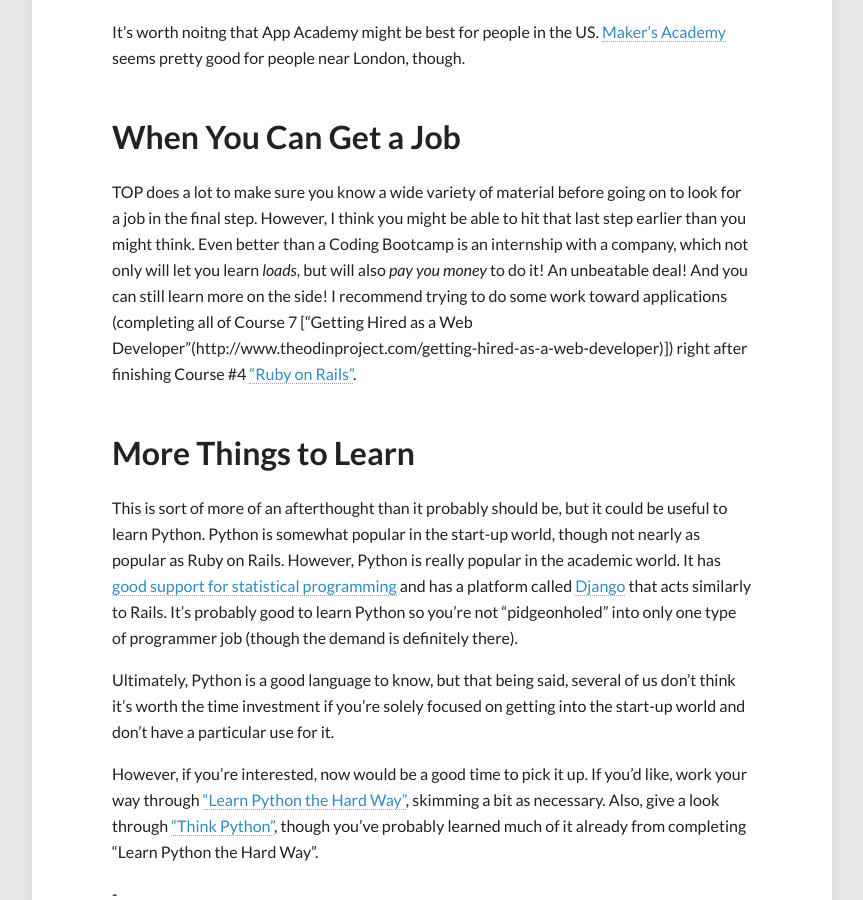
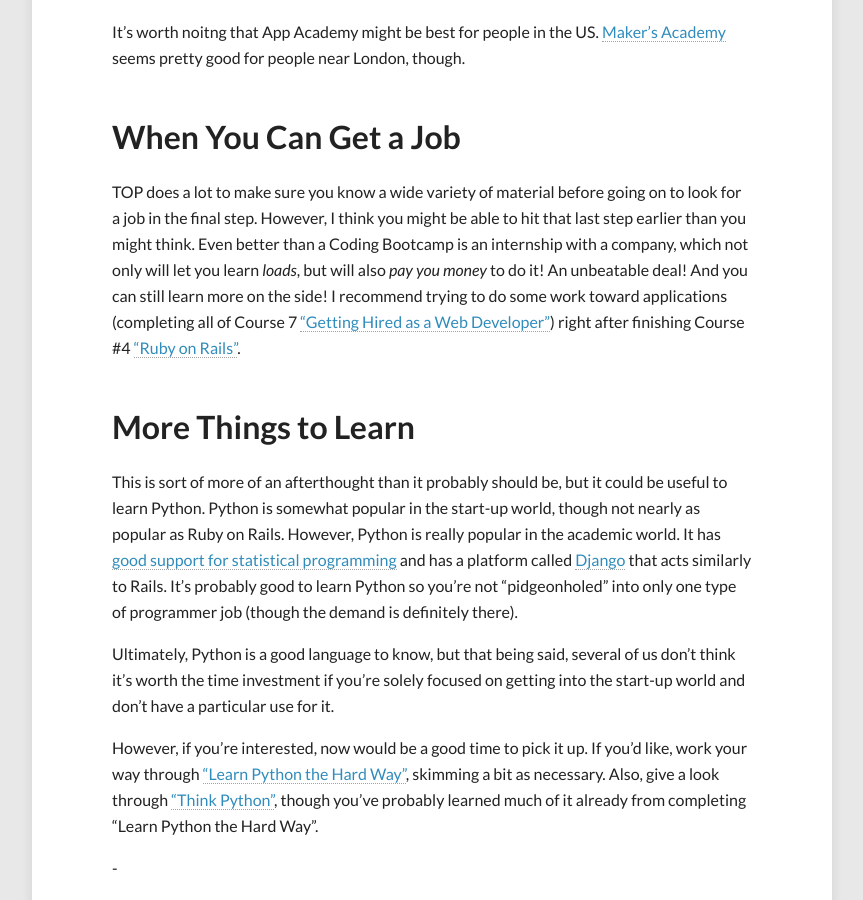
Before and after one commit to peterhurford/peterhurford.github.io, a Jekyll site: the page built from _posts/2014-07-09-notes-on-the-odin-project.markdown, in a window 1280 px wide and 900 px high, scrolled down 5980 px. Shown: the whole window, without its empty margins (208-1071 px from the left). Built offline with Jekyll 4.4.1, drawn with Linux system fonts in a browser that asks for light colours; comment, search, counter and statistics services are not loaded; some of the changed text lies outside the part shown.

Commit message:
Fixed two typos in TOP post

```diff
--- a/_posts/2014-07-09-notes-on-the-odin-project.markdown
+++ b/_posts/2014-07-09-notes-on-the-odin-project.markdown
@@ -69,7 +69,7 @@
 
 **Instead**, go to [Codecademy's Ruby Track](http://www.codecademy.com/tracks/ruby) and complete it entirely.  Throughout the course, TOP will make you complete it all eventually anyway in stages, so we might as well get it out of the way now.  This way, you'll get a better mastery of some things that come up in TOP before they're introduced.
 
-Then, after your done with Codecademy's Ruby Track, read Chris Pine's ["Learn to Program"](https://pine.fm/LearnToProgram) and then read Chapters 1-3 of Peter Cooper's "Beginning Ruby".  Also review http://www.tutorialspoint.com/ruby/ruby_loops.htm, which is a resource I like that isn't in TOP, and important for the things TOP focuses on.
+Then, after your done with Codecademy's Ruby Track, read Chris Pine's ["Learn to Program"](https://pine.fm/LearnToProgram) and then read Chapters 1-3 of Peter Cooper's "Beginning Ruby".  Also review [http://www.tutorialspoint.com/ruby/ruby_loops.htm](http://www.tutorialspoint.com/ruby/ruby_loops.htm), which is a resource I like that isn't in TOP, and important for the things TOP focuses on.
 
 This counts as you completing this lesson.  Go on to the next lesson "Testing Basics".  Note that you have completely ignored tryruby.org, "Ruby in 100 Minutes", and Ruby Monk and this is for the best, because I don't think they're very good resources, and you should have already learned everything they teach 2-3x over through the resources you did consult.  Doing it five times seems like overkill (see "Things You Should Skip").
 
@@ -157,7 +157,7 @@
 
 ## When You Can Get a Job
 
-TOP does a lot to make sure you know a wide variety of material before going on to look for a job in the final step.  However, I think you might be able to hit that last step earlier than you might think.  Even better than a Coding Bootcamp is an internship with a company, which not only will let you learn _loads_, but will also _pay you money_ to do it!  An unbeatable deal!  And you can still learn more on the side!  I recommend trying to do some work toward applications (completing all of Course 7 ["Getting Hired as a Web Developer"(http://www.theodinproject.com/getting-hired-as-a-web-developer)]) right after finishing Course #4 ["Ruby on Rails"](http://www.theodinproject.com/ruby-on-rails).
+TOP does a lot to make sure you know a wide variety of material before going on to look for a job in the final step.  However, I think you might be able to hit that last step earlier than you might think.  Even better than a Coding Bootcamp is an internship with a company, which not only will let you learn _loads_, but will also _pay you money_ to do it!  An unbeatable deal!  And you can still learn more on the side!  I recommend trying to do some work toward applications (completing all of Course 7 ["Getting Hired as a Web Developer"](http://www.theodinproject.com/getting-hired-as-a-web-developer)) right after finishing Course #4 ["Ruby on Rails"](http://www.theodinproject.com/ruby-on-rails).
 
 
 
```
Also changed, not shown: 1 other file.
